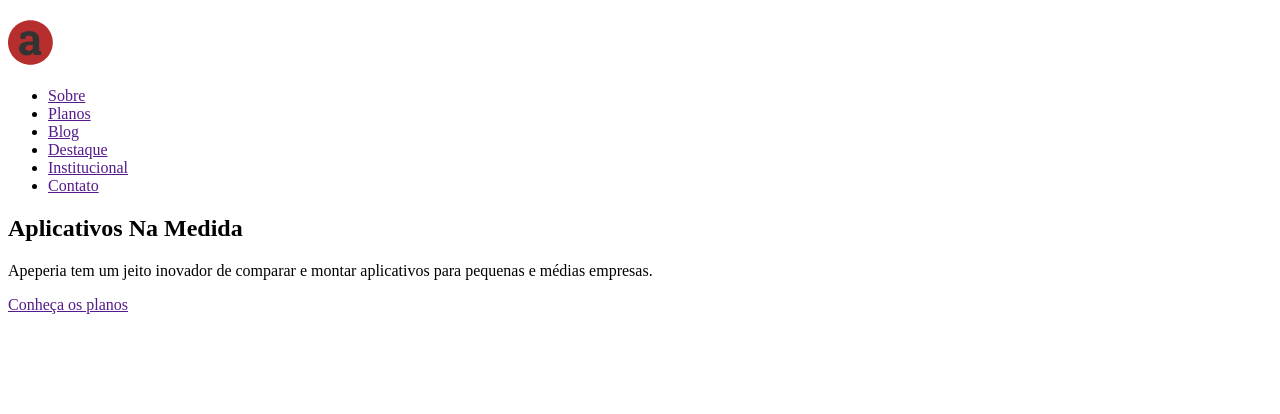
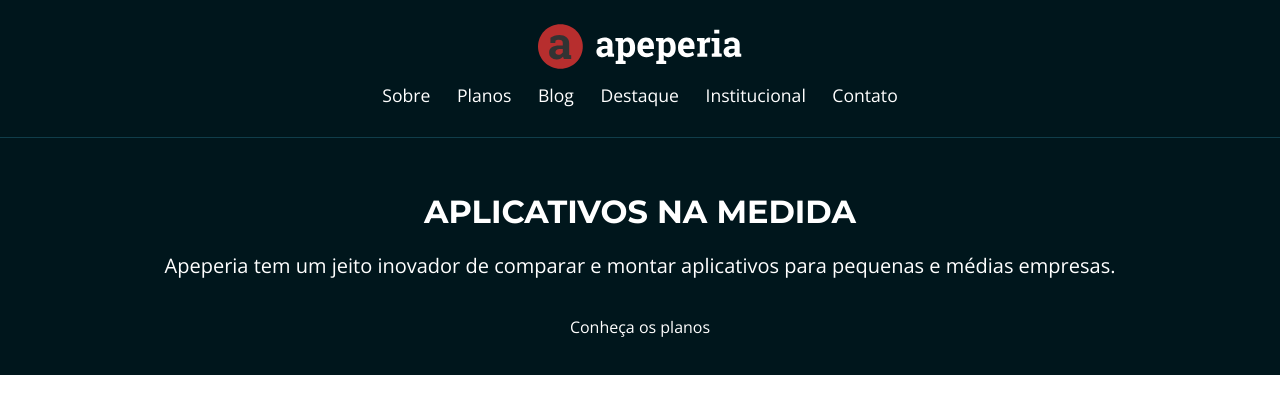
Before and after one commit to placidomota/layoutResponsivo-treinamento-alura, a plain HTML site: page index.html in a window 1280 px wide. Drawn offline with nearby package versions, Linux system fonts and the light colour scheme.

Commit message:
Aplicação de estilização da pagina, adicionando as folhas de estilos css

```diff
--- /dev/null
+++ b/css/base.css
@@ -0,0 +1,3 @@
+body {
+    font-family: 'Open Sans' , sans-serif;
+}
--- a/index.html
+++ b/index.html
@@ -5,29 +5,37 @@
     <meta http-equiv="X-UA-Compatible" content="IE=edge">
     <meta name="viewport" content="width=device-width, initial-scale=1.0">
     <title>Home | Apeperia</title>
+    <link href="css/reset.css" rel="stylesheet">
+    <link href="css/base.css" rel="stylesheet">
+    <link rel="preconnect" href="https://fonts.googleapis.com">
+    <link rel="preconnect" href="https://fonts.gstatic.com" crossorigin>
+    <link href="https://fonts.googleapis.com/css2?family=Montserrat:ital,wght@0,400;0,700;1,300&family=Open+Sans:ital,wght@0,300;0,700;1,400&display=swap" rel="stylesheet">
+    <link href="css/cabecalho.css" rel="stylesheet">
+    <link href="css/chamada.css" rel="stylesheet">
 </head>
 <body>
-   <header>
-       <img src="img/logo-apeperia.svg" alt="Logo da Apeperia">
-       <nav>
-           <ul>
-               <li><a href="">Sobre</a></li>
-               <li><a href="">Planos</a></li>
-               <li><a href="">Blog</a></li>
-               <li><a href="">Destaque</a></li>
-               <li><a href="">Institucional</a></li>
-               <li><a href="">Contato</a></li>
+   <header class="cabecalho">
+       <img src="img/logo-apeperia.svg" alt="Logo da Apeperia" class="cabecalho__logo">
+
+       <nav class="cabecalho__navegacao">
+           <ul class="cabecalho__navegacao">
+               <li class="cabecalho__link"><a href="">Sobre</a></li>
+               <li class="cabecalho__link"><a href="">Planos</a></li>
+               <li class="cabecalho__link"><a href="">Blog</a></li>
+               <li class="cabecalho__link"><a href="">Destaque</a></li>
+               <li class="cabecalho__link"><a href="">Institucional</a></li>
+               <li class="cabecalho__link"><a href="">Contato</a></li>
            </ul>
        </nav>
+   </header>
        <main>
-           <section>
-               <h1>Aplicativos Na Medida
+           <section class="chamada">
+               <h1 class="chamada__titulo">Aplicativos Na Medida
             </h1>
-               <p>Apeperia tem um jeito inovador de comparar e montar aplicativos para pequenas e médias empresas.
+               <p class="chamada__texto">Apeperia tem um jeito inovador de comparar e montar aplicativos para pequenas e médias empresas.
             </p>
-               <a href="">Conheça os planos</a>
+               <a href="" class="chamada__botao">Conheça os planos</a>
            </section>
        </main>
-   </header>
 </body>
 </html>
```
